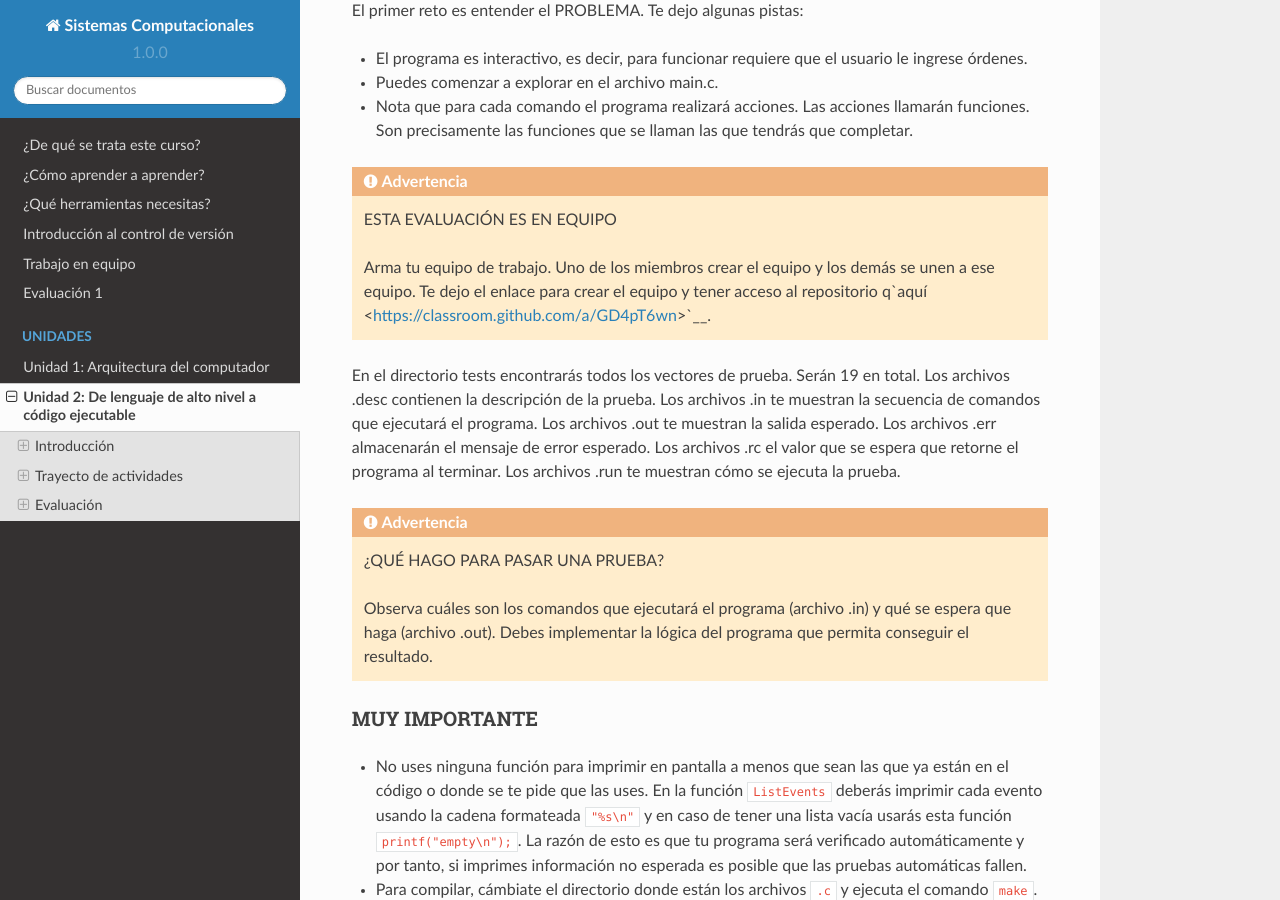
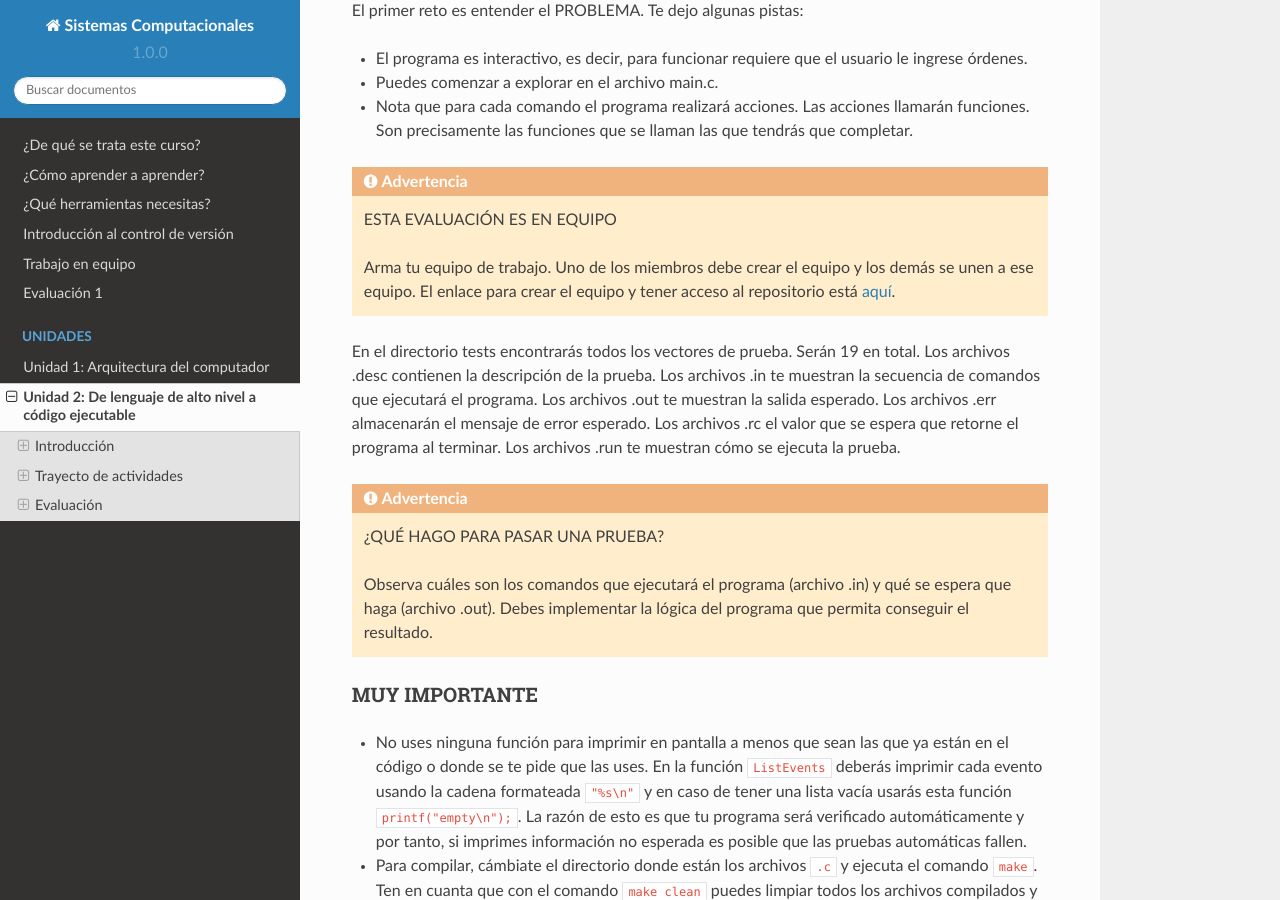
Before and after one commit to juanferfranco/SistemasComputacionales, a Sphinx documentation site: the page built from docs/_unidad2/unidad2.rst, in a window 1280 px wide and 900 px high, scrolled down 4943 px. Built offline with Sphinx 7.4.7 and the Read the Docs theme 2.0.0, drawn with Linux system fonts in a browser that asks for light colours.

Commit message:
update eval instructions

```diff
--- a/docs/_unidad2/unidad2.rst
+++ b/docs/_unidad2/unidad2.rst
@@ -222,9 +222,9 @@ El primer reto es entender el PROBLEMA. Te dejo algunas pistas:
 
 .. warning:: ESTA EVALUACIÓN ES EN EQUIPO
 
-    Arma tu equipo de trabajo. Uno de los miembros crear el equipo
-    y los demás se unen a ese equipo. Te dejo el enlace para crear
-    el equipo y tener acceso al repositorio q`aquí <https://classroom.github.com/a/GD4pT6wn>`__.
+    Arma tu equipo de trabajo. Uno de los miembros debe crear el equipo
+    y los demás se unen a ese equipo. El enlace para crear
+    el equipo y tener acceso al repositorio está `aquí <https://classroom.github.com/a/GD4pT6wn>`__.
 
 En el directorio tests encontrarás todos los vectores de prueba. Serán 19 en total.
 Los archivos .desc contienen la descripción de la prueba. Los archivos .in te
```
